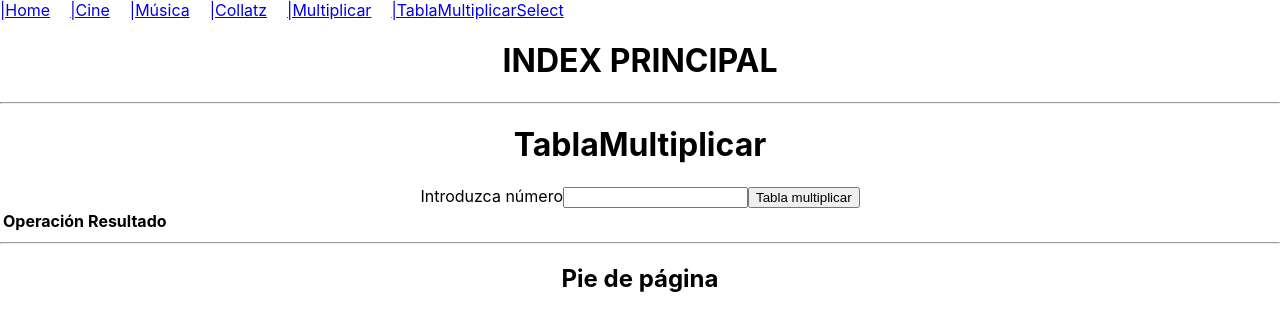
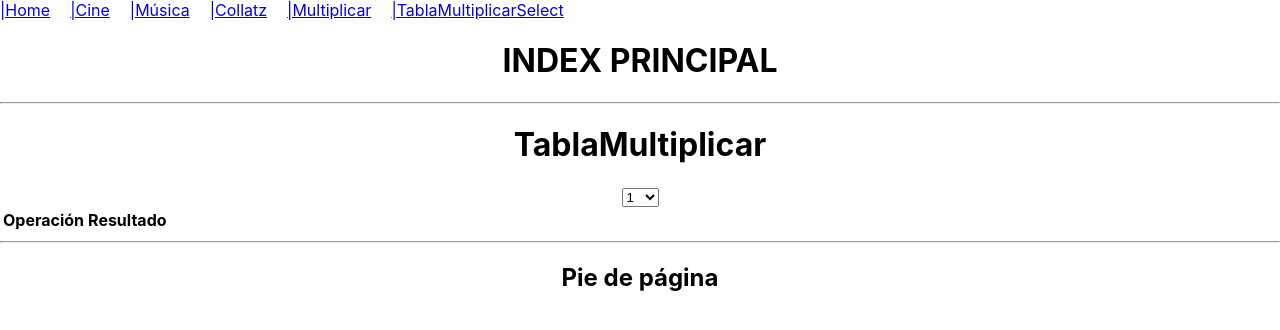
Before and after one commit to jjlagunamoreno/reactformsrutas, a React (Create React App) app: page /multiplicarslect in a window 1280 px wide. Shown: the top 330 px of the page. Built offline with nearby package versions, Linux system fonts and the light colour scheme.

Commit message:
select terminado con numeros por default

```diff
--- a/src/Components/TablaMultiplicarSelect.js
+++ b/src/Components/TablaMultiplicarSelect.js
@@ -1,12 +1,13 @@
 import React, { Component } from 'react'
 export default class TablaMultiplicar extends Component {
-    cajaNumero = React.createRef();
+    selectNumero = React.createRef();
     state = {
+        numerosInicio: [1, 2, 4, 6, 53],
         tabla: []
     }
     mostrarTabla = (e) => {
         e.preventDefault();
-        let numero = parseInt(this.cajaNumero.current.value);
+        let numero = parseInt(this.selectNumero.current.value);
         console.log(numero);
         var aux = [];
         for (var i = 1; i <= 10; i++) {
@@ -24,13 +25,18 @@ export default class TablaMultiplicar extends Component {
         return (
             <div>
                 <h1>TablaMultiplicar</h1>
-                <form>
-                    <label>Introduzca número</label>
-                    <input type="text" ref={this.cajaNumero} />
-                    <button onClick={this.mostrarTabla}>
-                        Tabla multiplicar
-                    </button>
-                </form>
+
+                <select ref={this.selectNumero} onChange={this.mostrarTabla}>
+                    {
+                        //pasamos los números del array del select dentro de este en forma de options
+                        this.state.numerosInicio.map((numero, index) => {
+                            return (
+                                <option key={index} value={numero}>{numero}</option>
+                            )
+                        })
+
+                    }
+                </select>
                 <table>
                     <thead>
                         <tr>
@@ -49,7 +55,7 @@ export default class TablaMultiplicar extends Component {
                         }
                     </tbody>
                 </table>
-            </div>
+            </div >
         )
     }
 }
```
